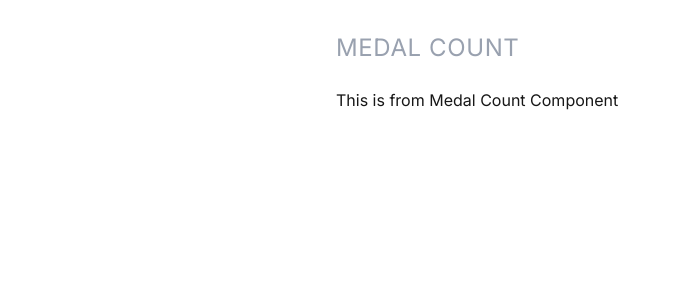
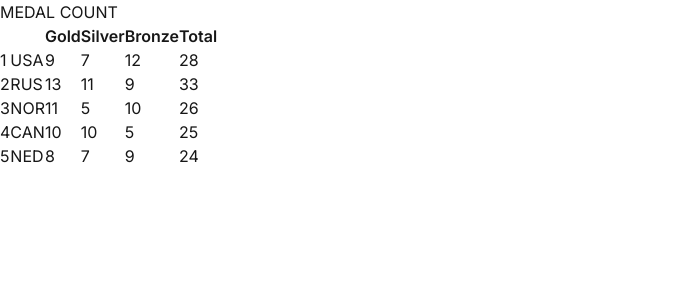
Before and after one commit to ypk/thomsonreuters-techtest, a Next.js app: page / in a window 1280 px wide. Shown: the top 300 px of the page, without its empty margins (0-681 px from the left). Built offline with nearby package versions, Linux system fonts and the light colour scheme.

Commit message:
basic medal table

```diff
--- a/app/components/MedalCount.tsx
+++ b/app/components/MedalCount.tsx
@@ -1,13 +1,63 @@
 'use client';
-import { Container } from './ui/Container';
 
 export function MedalCount() {
   return (
-    <Container>
-      <h1 className="text-2xl font-light text-gray-400 mb-6 tracking-wide">
-        MEDAL COUNT
-      </h1>
-      <p>This is from Medal Count Component</p>
-    </Container>
+    <div>
+      <h1>MEDAL COUNT</h1>
+      <table>
+        <thead>
+          <tr>
+            <th></th>
+            <th></th>
+            <th>Gold</th>
+            <th>Silver</th>
+            <th>Bronze</th>
+            <th>Total</th>
+          </tr>
+        </thead>
+        <tbody>
+          <tr>
+            <td>1</td>
+            <td>USA</td>
+            <td>9</td>
+            <td>7</td>
+            <td>12</td>
+            <td>28</td>
+          </tr>
+          <tr>
+            <td>2</td>
+            <td>RUS</td>
+            <td>13</td>
+            <td>11</td>
+            <td>9</td>
+            <td>33</td>
+          </tr>
+          <tr>
+            <td>3</td>
+            <td>NOR</td>
+            <td>11</td>
+            <td>5</td>
+            <td>10</td>
+            <td>26</td>
+          </tr>
+          <tr>
+            <td>4</td>
+            <td>CAN</td>
+            <td>10</td>
+            <td>10</td>
+            <td>5</td>
+            <td>25</td>
+          </tr>
+          <tr>
+            <td>5</td>
+            <td>NED</td>
+            <td>8</td>
+            <td>7</td>
+            <td>9</td>
+            <td>24</td>
+          </tr>
+        </tbody>
+      </table>
+    </div>
   );
 }
```
